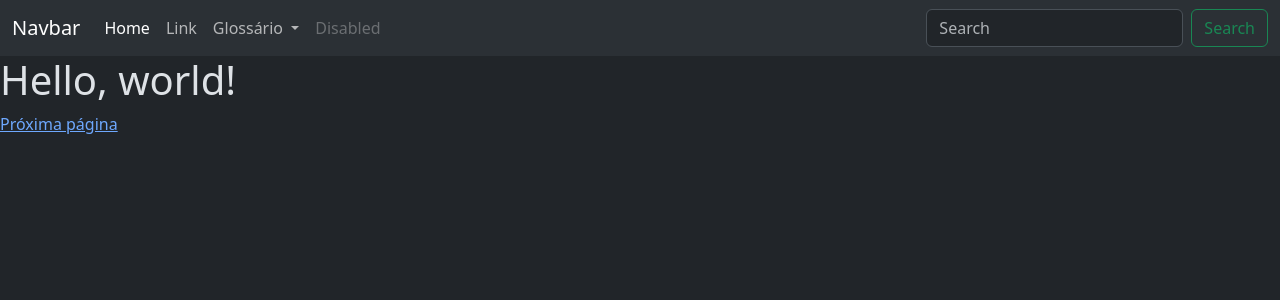
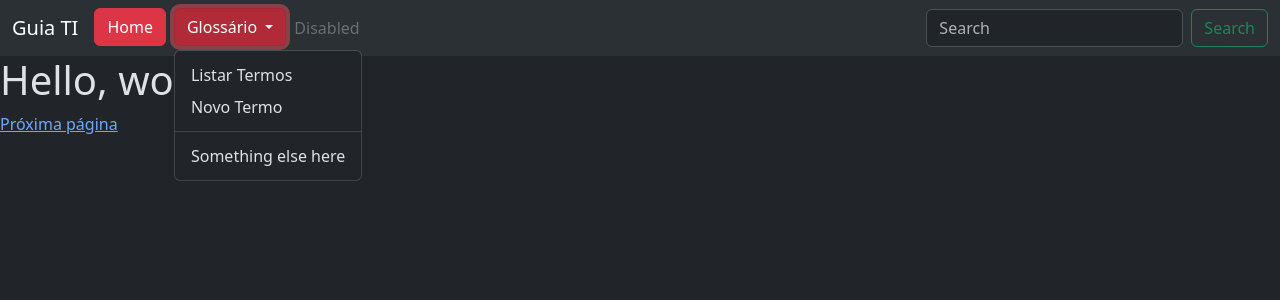
Before and after one commit to eduardovcn/dssw_projeto_flask, a Flask app: page / in a window 1280 px wide, after a click on "Glossário". Shown: the top 300 px of the page. Run offline with Flask 3, Linux system fonts and the light colour scheme.

Commit message:
Adjusting the styles of modelo.html and app.py function

```diff
--- a/app.py
+++ b/app.py
@@ -1,4 +1,6 @@
-from flask import Flask, render_template
+from flask import Flask, render_template, url_for, request, redirect
+import os
+import csv
 
 
 app = Flask(__name__)
@@ -8,13 +10,55 @@ app = Flask(__name__)
 def index():
     return render_template('index.html')
 
+@app.route('/sobre')
+def sobre():
+    return render_template('sobre_equipe.html')
+
+
 
 @app.route('/glossario')
 def glossario():
-    return render_template('glossario.html')
+    glossario_de_termos = []
+    with open('bd_glossario.csv', 'r', newline='', encoding='utf-8') as arquivo:
+        reader = csv.reader(arquivo)
+        for linha in reader:
+            glossario_de_termos.append(linha)
+    return render_template(template_name_or_list='glossario.html', glossario=glossario_de_termos)
 
 @app.route('/novo_termo')
 def novo_termo():
     return render_template('novo_termo.html')
 
+@app.route('/criar_termo', methods=['POST'])
+def criar_termo():
+    termo = request.form['termo']
+    definicao = request.form['definicao']
+
+    with open('bd_glossario.csv', 'a', newline='', encoding='utf-8') as arquivo:
+        writer = csv.writer(arquivo, delimiter=';')
+        writer.writerow([termo, definicao])
+
+    return redirect(url_for('index'))
+
+@app.route('/excluir_termo/<int:termo_id>', methods=['POST'])
+def excluir_termo(termo_id):
+
+    with open('bd_glosario.csv', newline='', encoding='utf-8') as arquivo:
+        reader = csv.reader(arquivo)
+        linhas = list(reader)
+
+        #Encontrar e remover o termo pelo ID
+        for i, linha in enumerate(linhas):
+            if i == termo_id:
+                del linhas[i]
+                break
+
+        #Salvar as alterações no arquivo CSV
+    with open('bd_glossario.csv', 'w', newline='', encoding='utf-8') as arquivo:
+        writer = csv.writer(arquivo, delimiter=';')
+        writer.writerows(linhas)
+
+    return redirect(url_for('glossario'))
+
+
 app.run()
--- a/templates/modelo.html
+++ b/templates/modelo.html
@@ -14,7 +14,7 @@
   <body>
     <nav class="navbar navbar-expand-lg bg-body-tertiary">
       <div class="container-fluid">
-        <a class="navbar-brand" href="#">Navbar</a>
+        <a class="navbar-brand" href="#">Guia TI</a>
         <button
           class="navbar-toggler"
           type="button"
@@ -29,15 +29,12 @@
         <div class="collapse navbar-collapse" id="navbarSupportedContent">
           <ul class="navbar-nav me-auto mb-2 mb-lg-0">
             <li class="nav-item">
-              <a class="nav-link active" aria-current="page" href="#">Home</a>
+              <button type="button" class="btn btn-danger">Home</button>
             </li>
-            <li class="nav-item">
-              <a class="nav-link" href="#">Link</a>
-            </li>
-            <li class="nav-item dropdown">
+            <li class="nav-item dropdown ms-2">
               <a
-                class="nav-link dropdown-toggle"
-                href="#"
+                class="btn btn-danger dropdown-toggle"
+                href="/"
                 role="button"
                 data-bs-toggle="dropdown"
                 aria-expanded="false"
@@ -48,7 +45,9 @@
                 <li>
                   <a class="dropdown-item" href="/glossario">Listar Termos</a>
                 </li>
-                <li><a class="dropdown-item" href="#">Novo Termo</a></li>
+                <li>
+                  <a class="dropdown-item" href="/novo_termo">Novo Termo</a>
+                </li>
                 <li><hr class="dropdown-divider" /></li>
                 <li>
                   <a class="dropdown-item" href="#">Something else here</a>
```
